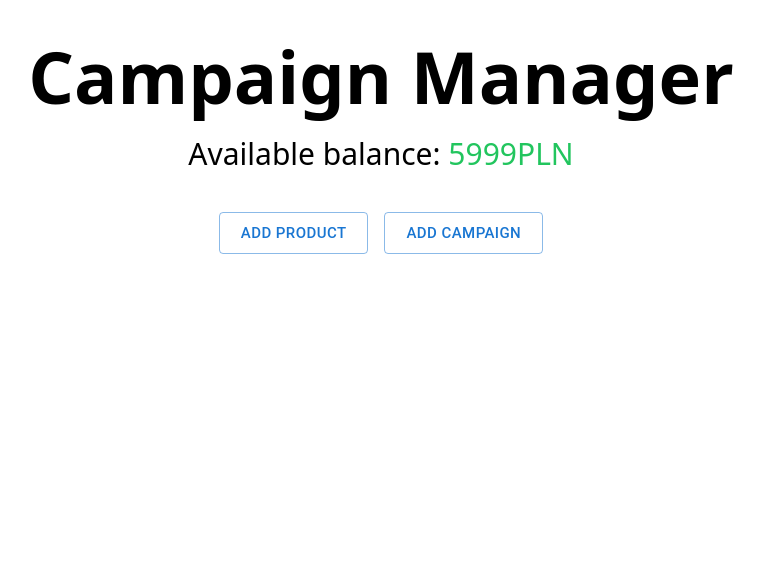
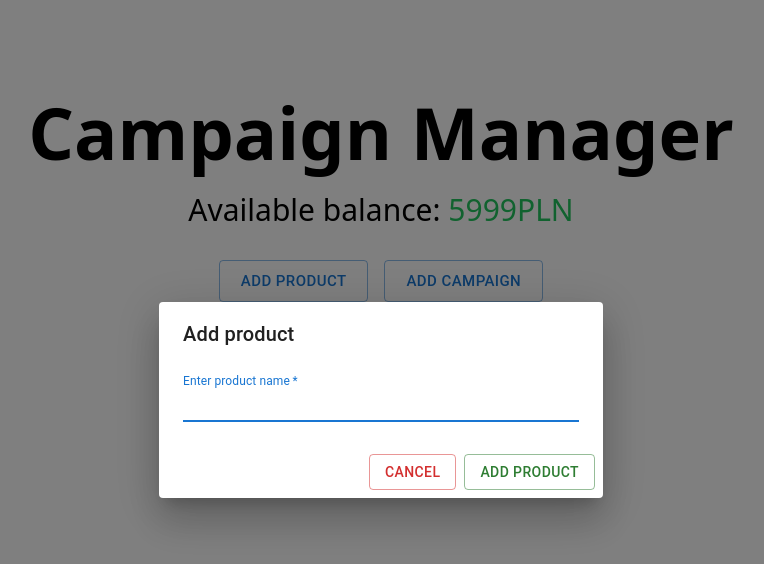
Before and after one commit to krudny/Futurum-Technology, a Next.js app in the folder campaign-front/: page / in a window 1280 px wide. Both pictures are taken after a click on the button "ADD PRODUCT". Shown: the top 564 px of the page, without its empty margins (259-1023 px from the left). Built offline with nearby package versions, Linux system fonts and the light colour scheme.

Commit message:
Added adding product dialog

```diff
--- /dev/null
+++ b/campaign-front/app/components/AddProduct.tsx
@@ -0,0 +1,52 @@
+import {Dialog, DialogTitle, DialogContent, TextField, DialogActions, Button} from '@mui/material';
+import {useState} from "react";
+import toast from "react-hot-toast";
+
+export default function AddProduct({open, setOpen}: {open: boolean, setOpen: (open: boolean) => void}) {
+  const [name, setName] = useState('');
+
+  const handleClose = () => {
+    setOpen(false);
+  }
+
+  const handleSubmit = async (event: React.FormEvent) => {
+    event.preventDefault();
+    const params = new URLSearchParams({ name });
+    const response = await fetch(`http://localhost:8080/products?${params.toString()}`, {
+      method: "POST",
+    });
+
+    const message = await response.text();
+
+    if (response.status === 200) {
+      toast.success(message);
+    } else {
+      toast.error(message);
+    }
+
+    handleClose();
+  };
+
+  return (
+    <Dialog open={open} onClose={handleClose} fullWidth maxWidth="xs">
+      <DialogTitle>Add product</DialogTitle>
+      <DialogContent>
+        <TextField
+            autoFocus
+            required
+            margin="dense"
+            id="name"
+            name="name"
+            label="Enter product name"
+            fullWidth
+            variant="standard"
+            onChange={(e) => setName(e.target.value)}
+        />
+      </DialogContent>
+      <DialogActions className="flex justify-center">
+        <Button onClick={handleClose} variant="outlined" color="error">Cancel</Button>
+        <Button onClick={handleSubmit} type="submit" variant="outlined" color="success">Add product</Button>
+      </DialogActions>
+    </Dialog>
+  )
+}
--- a/campaign-front/app/layout.tsx
+++ b/campaign-front/app/layout.tsx
@@ -1,4 +1,5 @@
 import "./globals.css";
+import {Toaster} from "react-hot-toast";
 
 export default function RootLayout({
   children,
@@ -8,6 +9,10 @@ export default function RootLayout({
   return (
     <html lang="en">
       <body className={`antialiased`}>
+        <Toaster
+            position="top-center"
+            reverseOrder={false}
+        />
         {children}
       </body>
     </html>
--- a/campaign-front/app/page.tsx
+++ b/campaign-front/app/page.tsx
@@ -1,19 +1,29 @@
 "use client"
 
 import { Button } from '@mui/material';
+import {useState} from "react";
+import AddProduct from "@/app/components/AddProduct";
 
 export default function Home() {
+  const [openProduct, setOpenProduct] = useState(false);
+
+  const handleOpenProduct = () => {
+    setOpenProduct(true);
+  }
+
   return (
       <div className="container flex flex-col items-center justify-center mx-auto max-w-screen-lg">
-        <div className="flex flex-col items-center gap-y-6 my-10">
+        <div className="flex flex-col items-center gap-y-6 mt-24 mb-8">
           <h1 className="text-7xl font-semibold">Campaign Manager</h1>
           <h2 className="text-3xl">Available balance: <span className="text-green-500">5999PLN</span></h2>
         </div>
 
         <div className="flex gap-x-4">
-          <Button variant="outlined" color="primary" size="large">Add product</Button>
+          <Button variant="outlined" color="primary" size="large" onClick={handleOpenProduct}>Add product</Button>
           <Button variant="outlined" color="primary" size="large">Add campaign</Button>
         </div>
+
+        <AddProduct open={openProduct} setOpen={setOpenProduct} />
 
       </div>
   );
```
Also changed, not shown: campaign-front/package.json (+6 -5 lines), 2 other files (tests, documents, lock files or other folders).
